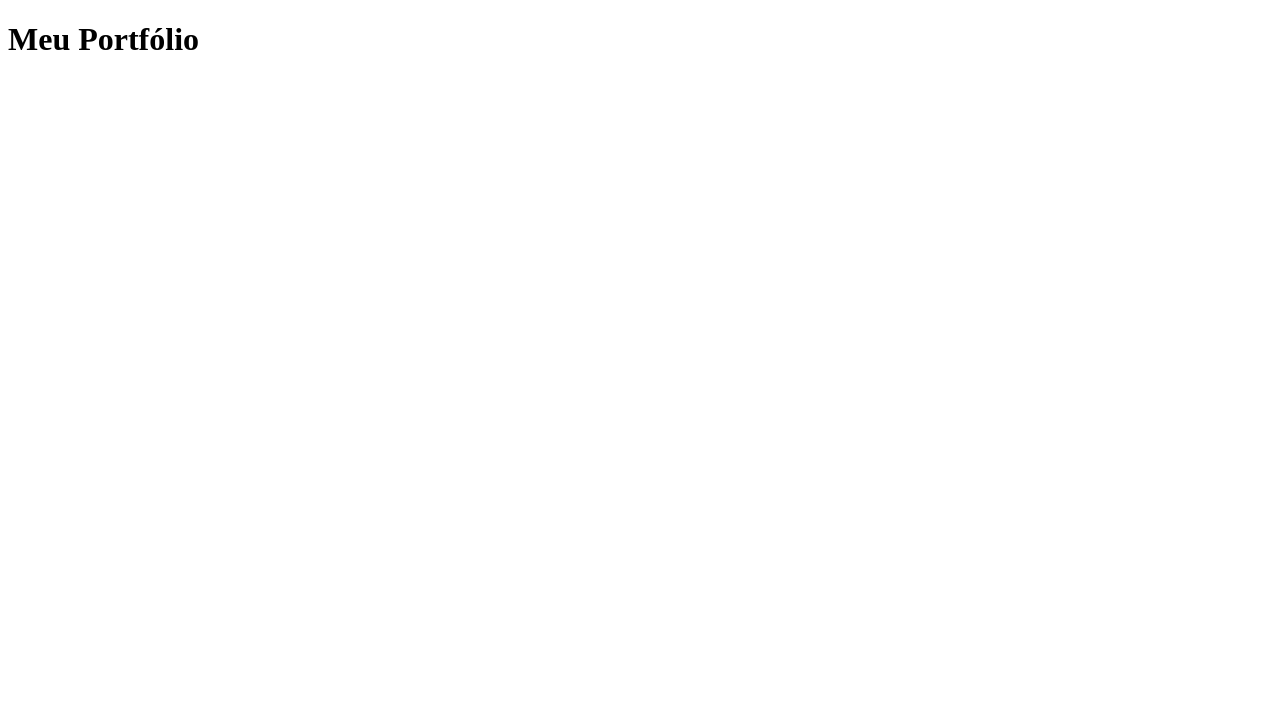
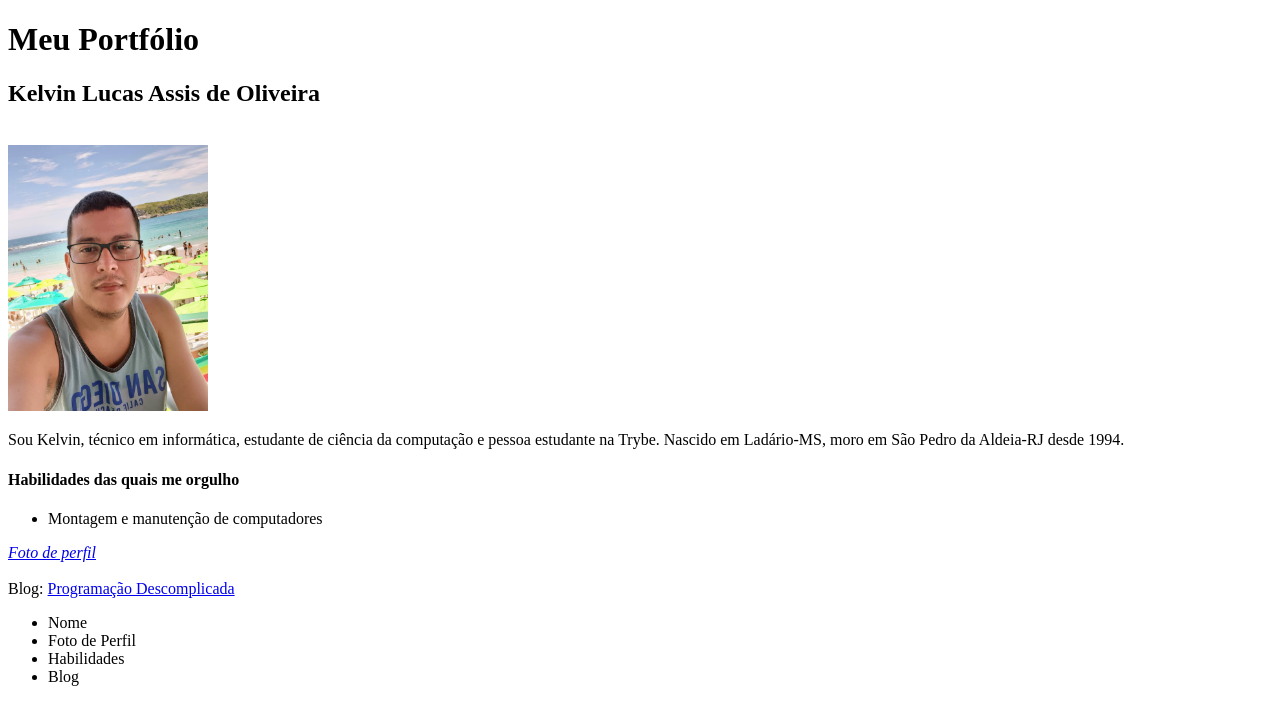
Before and after one commit to klaolp/klaolp.github.io, a plain HTML site: page index.html in a window 1280 px wide. Drawn offline with Linux system fonts and the light colour scheme.

Commit message:
atualizacao-01

```diff
--- a/index.html
+++ b/index.html
@@ -1,12 +1,37 @@
 <!DOCTYPE html>
 <html lang="pt-br">
     <head>
-        <title>Meu Portifólio</title>
+        <title>Meu Portfólio</title>
         <meta charset="UTF-8">
     </head>
 
     <body>
+
         <h1> Meu Portfólio</h1>
+        <h2><b>Kelvin Lucas Assis de Oliveira</b></h2><br>
+        <img id="foto-perfil" src="imagens/foto-perfil.jpg" width="200px"><br>
+
+        <p>Sou Kelvin, técnico em informática, estudante de ciência da computação e pessoa estudante na Trybe.
+            Nascido em Ladário-MS, moro em São Pedro da Aldeia-RJ desde 1994.
+        </p>
+
+        <h4>Habilidades das quais me orgulho</h4>
+        <ul>
+
+            <li>Montagem e manutenção de computadores</li>
+        </ul>
+
+        <a href="#foto-perfil"><i>Foto de perfil</i></a><br>
+        <br>
+        Blog: <a href="https://programacaodescomplicada.wordpress.com/">Programação Descomplicada</a>
+
+        <ul>
+            <li>Nome</li>
+            <li>Foto de Perfil</li>
+            <li>Habilidades</li>
+            <li>Blog</li>
+        </ul>
+
     </body>
 
 </html>
```
Also changed, not shown: imagens/foto-perfil.jpg (added).
